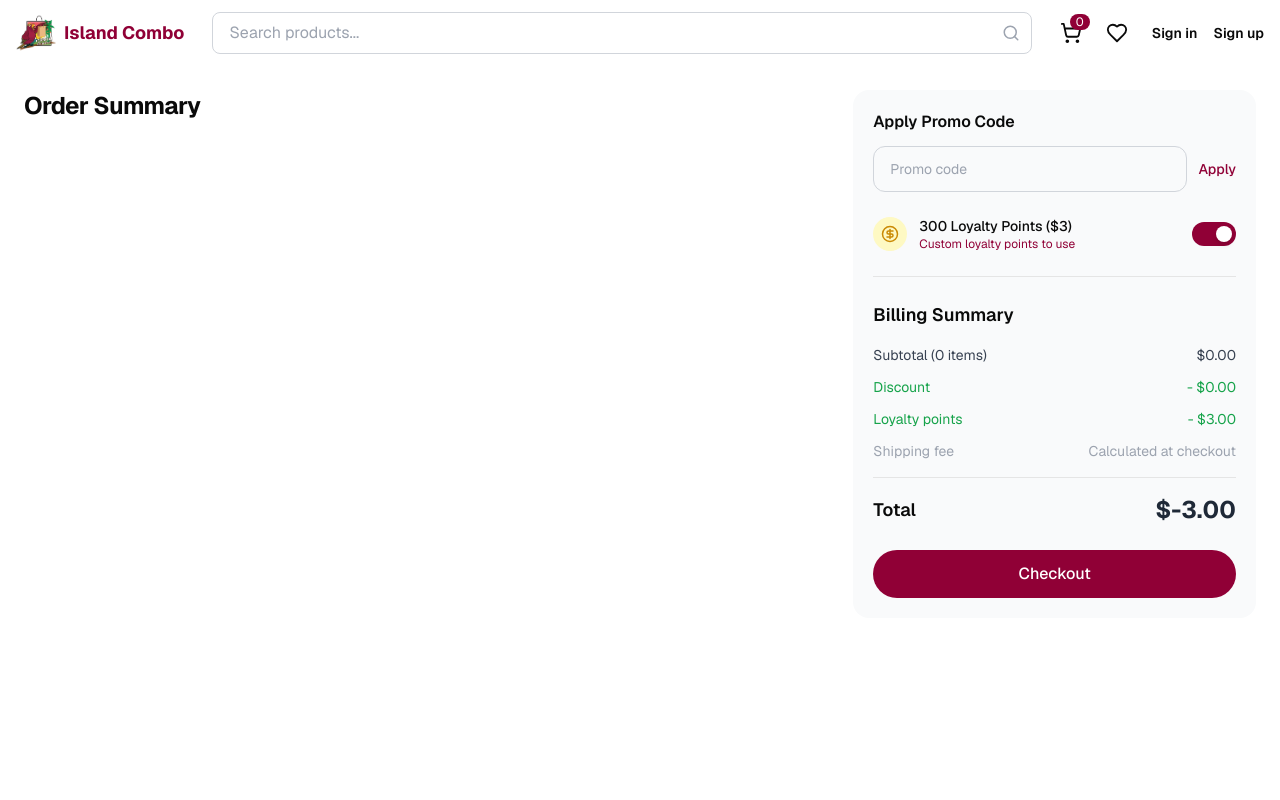
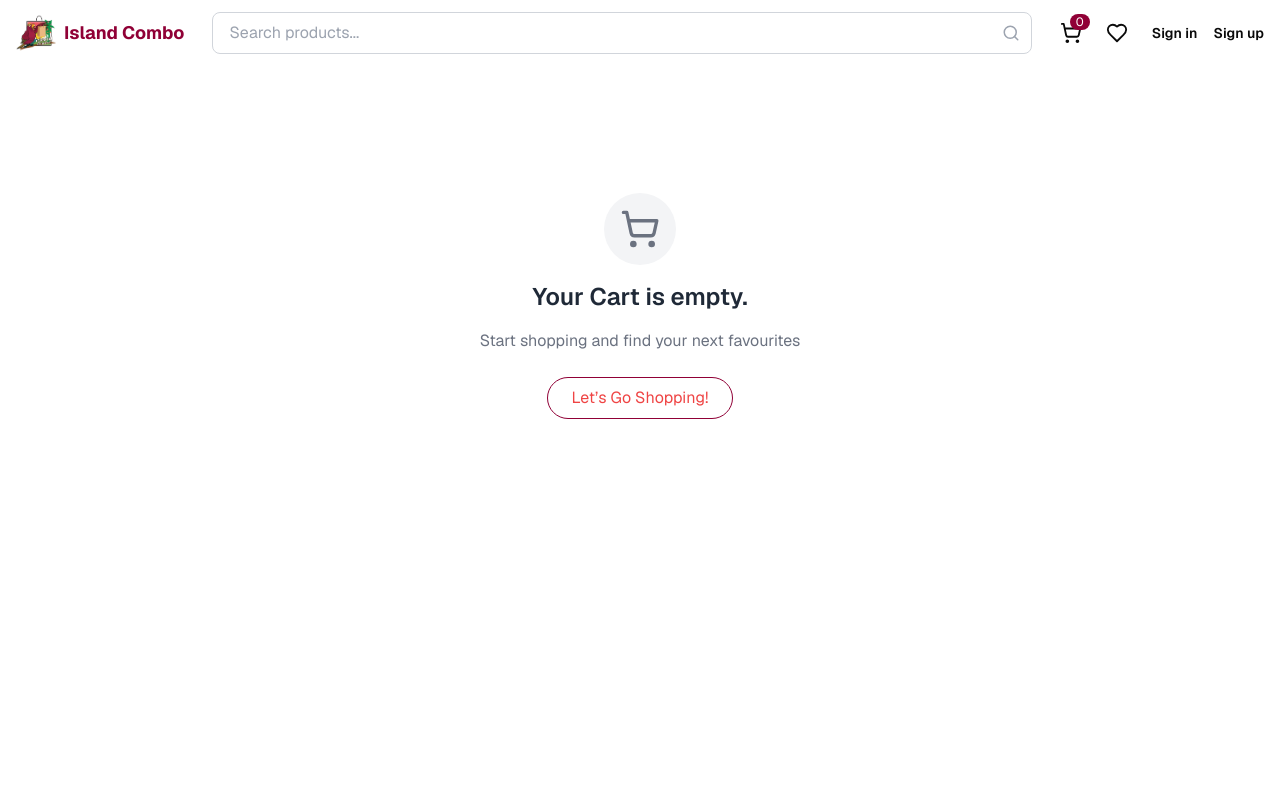
Before and after one commit to kaizenthebeast/Island-Combo-V1, a Next.js app: page /checkout in a window 1280 px wide. Shown: the top 800 px of the page. Built offline with nearby package versions, Linux system fonts and the light colour scheme; no server answers.

Commit message:
add empty cart logic

```diff
--- a/components/functional-ui/BillingSummary.tsx
+++ b/components/functional-ui/BillingSummary.tsx
@@ -66,8 +66,7 @@ const BillingSummary = ({ totalQty, subtotal }: Props) => {
             ${loyalty ? "bg-[#900036]" : "bg-gray-300"}`}
                 >
                     <div
-            className={`bg-white w-4 h-4 rounded-full shadow-md transform transition ${
-              loyalty ? "translate-x-5" : ""
+                        className={`bg-white w-4 h-4 rounded-full shadow-md transform transition ${loyalty ? "translate-x-5" : ""
                             }`}
                     />
                 </button>
--- a/components/public/layout/CheckoutContainer.tsx
+++ b/components/public/layout/CheckoutContainer.tsx
@@ -4,26 +4,51 @@ import { useEffect } from "react"
 import BillingSummary from "@/components/functional-ui/BillingSummary"
 import OrderSummary from "@/components/functional-ui/OrderSummary"
 import { useCartStore } from "@/store/cartStore"
+import { ShoppingCart } from "lucide-react"
+import Link from "next/link"
 
 const CheckoutContainer = () => {
-  const { cart, fetchCart, totalQty, subtotal} = useCartStore()
+  const { cart, fetchCart, totalQty, subtotal } = useCartStore()
 
   useEffect(() => {
     fetchCart()
   }, [fetchCart])
 
+  if (cart.length > 0) {
+    return (
+      <div className="max-w-7xl mx-auto p-4 md:p-6 flex flex-col md:flex-row gap-6">
+        <div className="w-full md:w-2/3">
+          <OrderSummary cartItems={cart} />
+        </div>
+
+        <div className="w-full md:w-1/3">
+          <BillingSummary totalQty={totalQty} subtotal={subtotal} />
+        </div>
+      </div>
+    )
+  }
 
   return (
-    <div className="max-w-7xl mx-auto p-4 md:p-6 flex flex-col md:flex-row gap-6">
+    <div className="max-w-7xl mx-auto p-4 md:p-6 flex items-center justify-center min-h-[60vh]">
+      <div className="flex flex-col items-center text-center gap-4">
 
-      <div className="w-full md:w-2/3">
-        <OrderSummary cartItems={cart} />
+        <div className="p-4 rounded-full bg-gray-100">
+          <ShoppingCart className="w-10 h-10 text-gray-500" />
+        </div>
+
+        <h2 className="text-xl md:text-2xl font-semibold text-gray-800">
+          Your Cart is empty.
+        </h2>
+
+        <p className="text-sm md:text-base text-gray-500">
+          Start shopping and find your next favourites
+        </p>
+
+        <Link href='/' className="mt-2 px-6 py-2 rounded-full border border-[#900036] text-red-500 hover:bg-[#900036] hover:text-white transition">
+          Let’s Go Shopping!
+        </Link>
+
       </div>
-
-      <div className="w-full md:w-1/3">
-        <BillingSummary totalQty={totalQty} subtotal={subtotal}/>
-      </div>
-
     </div>
   )
 }
```
Lines whose indentation alone changed are shown as unchanged.
